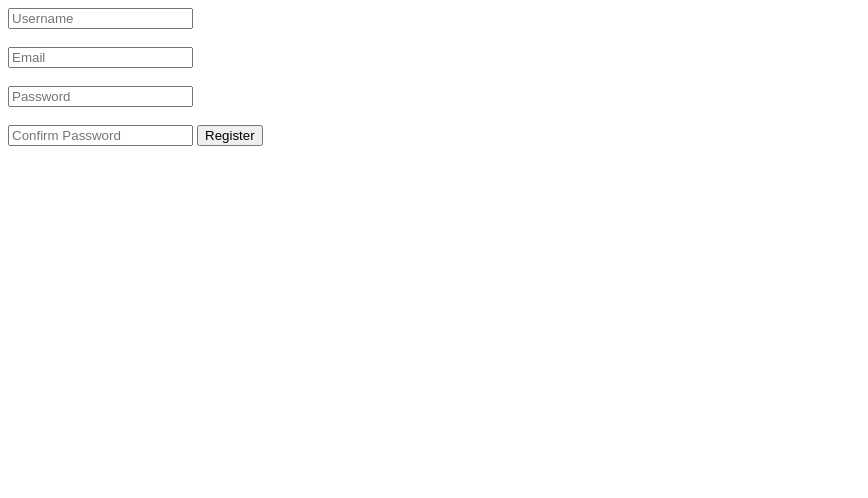
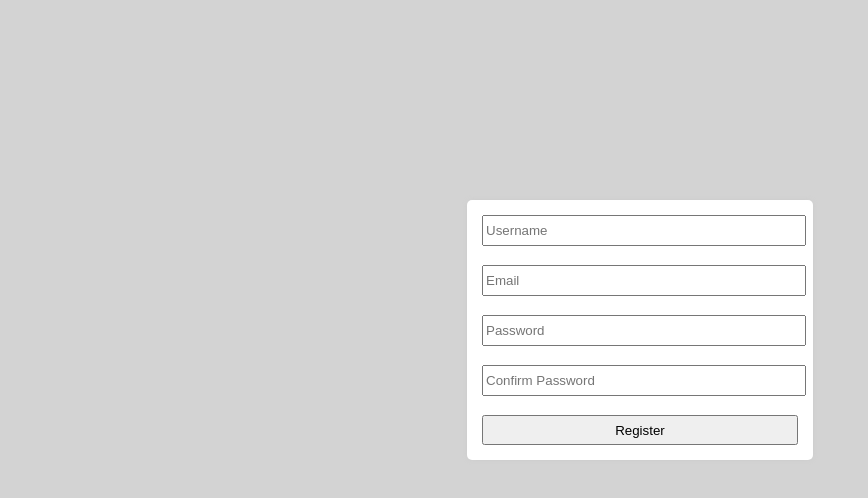
Before and after one commit to ivanightmare/webProject, a website: page views/register.html in a window 1280 px wide. Shown: the whole page, without its empty margins (0-868 px from the left). Drawn offline with Linux system fonts and the light colour scheme.

Commit message:
update html style

```diff
--- a/views/register.html
+++ b/views/register.html
@@ -7,6 +7,31 @@
     <title>Register</title>
 </head>
     <style>
+        Body{
+            font-family: Calibri;
+            background-color: #D3D3D3;
+        }
+
+        .container {
+            padding: 15px;
+            margin: 0 auto;
+            margin-top: 200px;
+            width: 25%;
+            background-color: #fff;
+            border-radius: 5px;
+            box-shadow: 0px 0px 5px #ccc;}
+
+        .container input {
+            width: 100%;
+            height: 25px;
+            clear: both;
+        }
+
+        .container button {
+            width: 100%;
+            height: 30px;
+        }
+
 
     </style>
 <body>
@@ -19,6 +44,7 @@
             <input type="password" name="password" placeholder="Password" required>
             <br><br>
             <input type="password" name="password2" placeholder="Confirm Password" required>
+            <br><br>
             <button type="submit">Register</button>
         </form>
 
```
